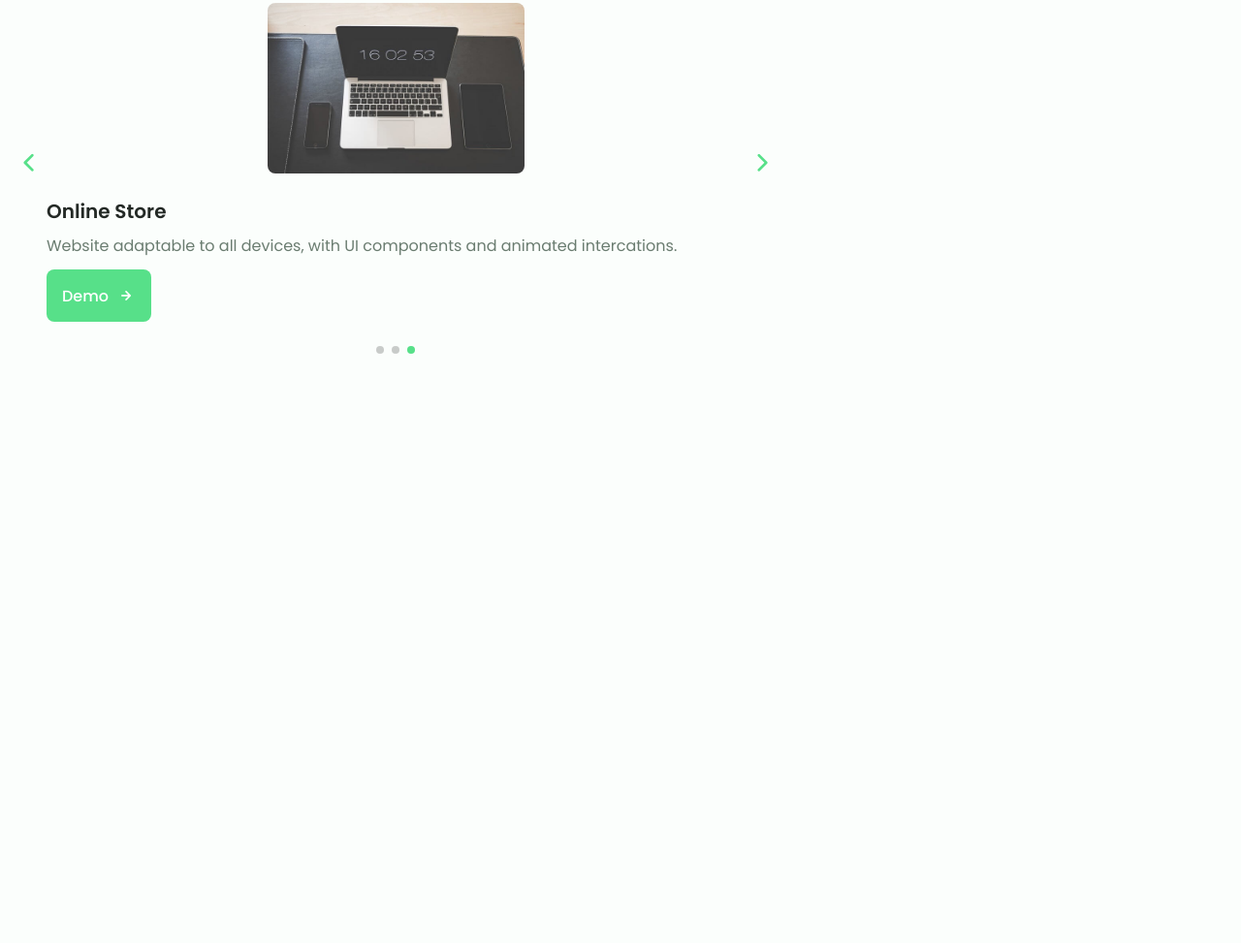
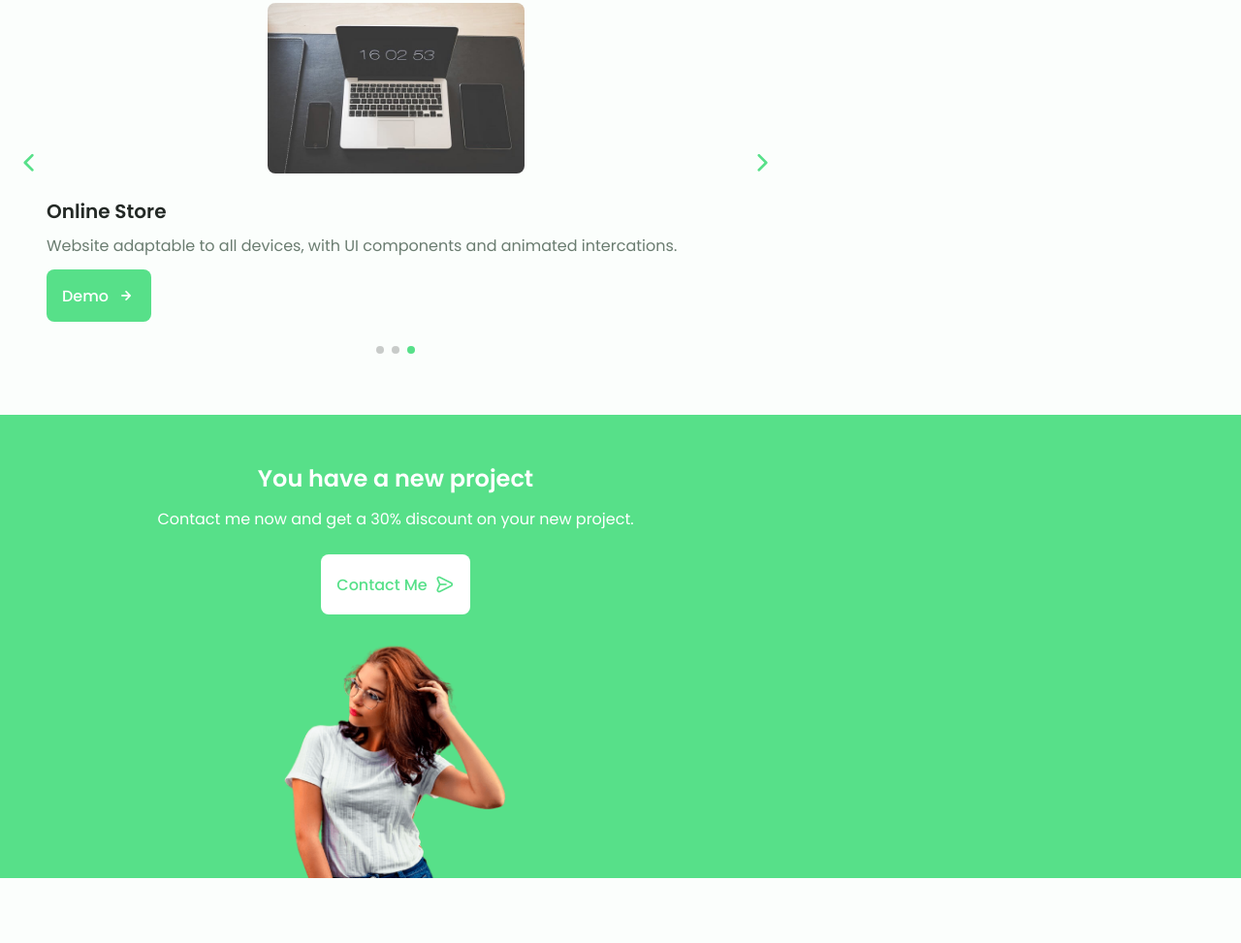
Before and after one commit to DaZoQa/Portfolio, a plain HTML site: page assets/index.html in a window 1280 px wide. Shown: the part 3467-4440 px from the top of the page at 97% size. Before the commit the page ends 3911 px from the top, so only its background shows below. Drawn offline with nearby package versions, Linux system fonts and the light colour scheme.

Commit message:
Сделан блок project

```diff
--- a/assets/css/style.css
+++ b/assets/css/style.css
@@ -263,6 +263,13 @@ img{
   font-size: 1.25rem;
   margin-left: var(--mb-0-5);
   transition: .3s;
+}
+.button--white{
+  background-color: #fff;
+  color: var(--first-color);
+}
+.button--white:hover{
+  background-color: #fff;
 }
 .button--flex{
   display: inline-flex;
@@ -591,3 +598,25 @@ img{
 .swiper-pagination-bullet{
   outline: none;
 }
+.project{
+  text-align: center;
+}
+.project__bg{
+  background-color: var(--first-color-second);
+  padding-top: 3rem;
+}
+.project__title{
+  font-size: var(--h2-font-size);
+  margin-bottom: var(--mb-0-75);
+}
+.project__description{
+  margin-bottom: var(--mb-1-5);
+}
+.project__title,
+.project__description{
+  color: #fff;
+}
+.project__img{
+  width: 232px;
+  justify-self: center;
+}
--- a/assets/index.html
+++ b/assets/index.html
@@ -658,6 +658,22 @@
           <div class="swiper-pagination"></div>
         </div>
       </section>
+      <section class="project section">
+        <div class="project__bg">
+          <div class="project__container container grid">
+            <div class="project__data">
+              <h2 class="project__title">You have a new project</h2>
+              <p class="project__description">Contact me now and get a 30% discount on your new project.</p>
+              <a href="#contact" class="button button--flex button--white">
+                Contact Me
+                <i class="uil uil-message project__icon button__icon"></i>
+              </a>
+            </div>
+
+            <img src="/assets/img/project.png" alt="" class="project__img">
+          </div>
+        </div>
+      </section>
     </main>
     <script src="/assets/js/swiper-bundle.min.js"></script>
     <script src="/assets/js/main.js"></script>
```
